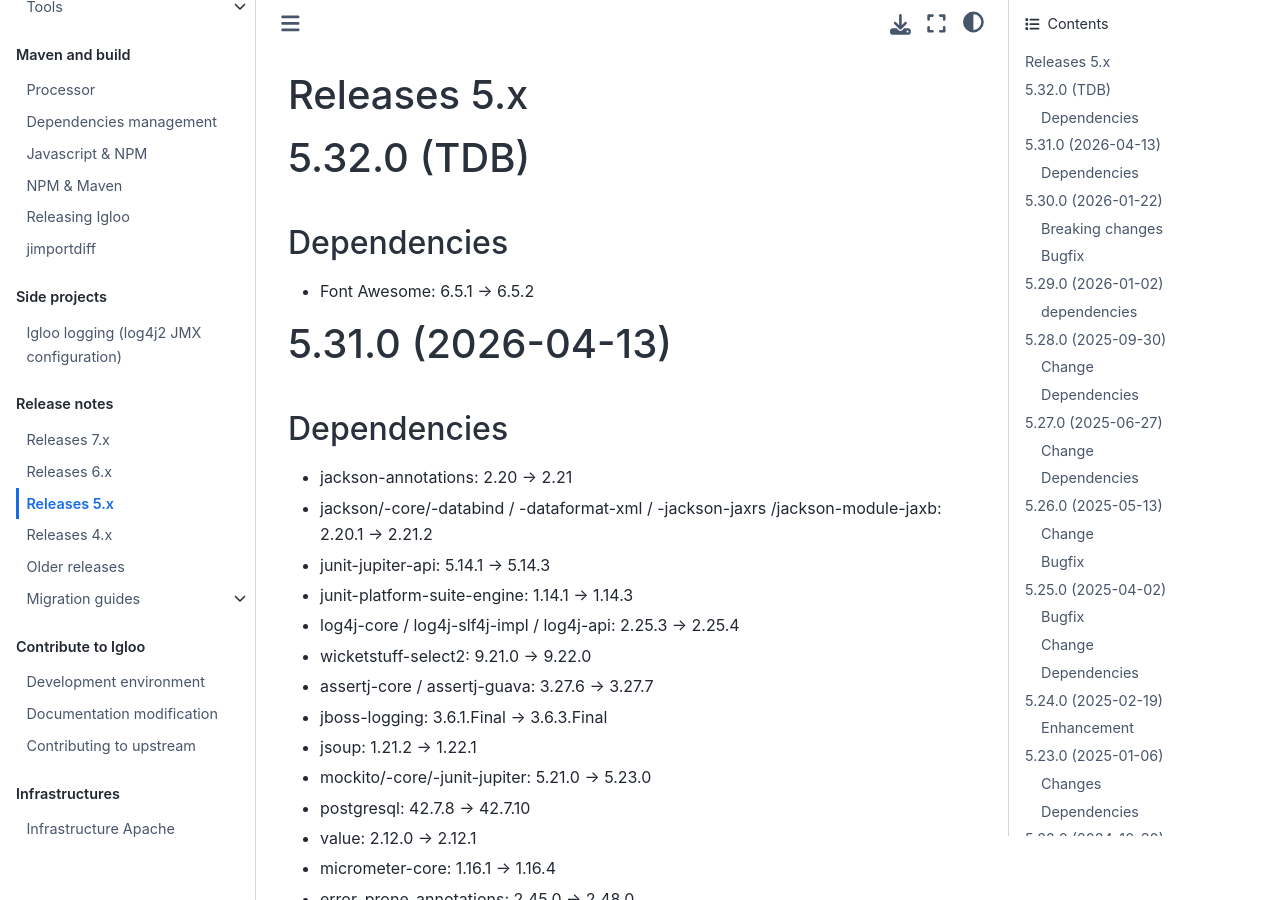
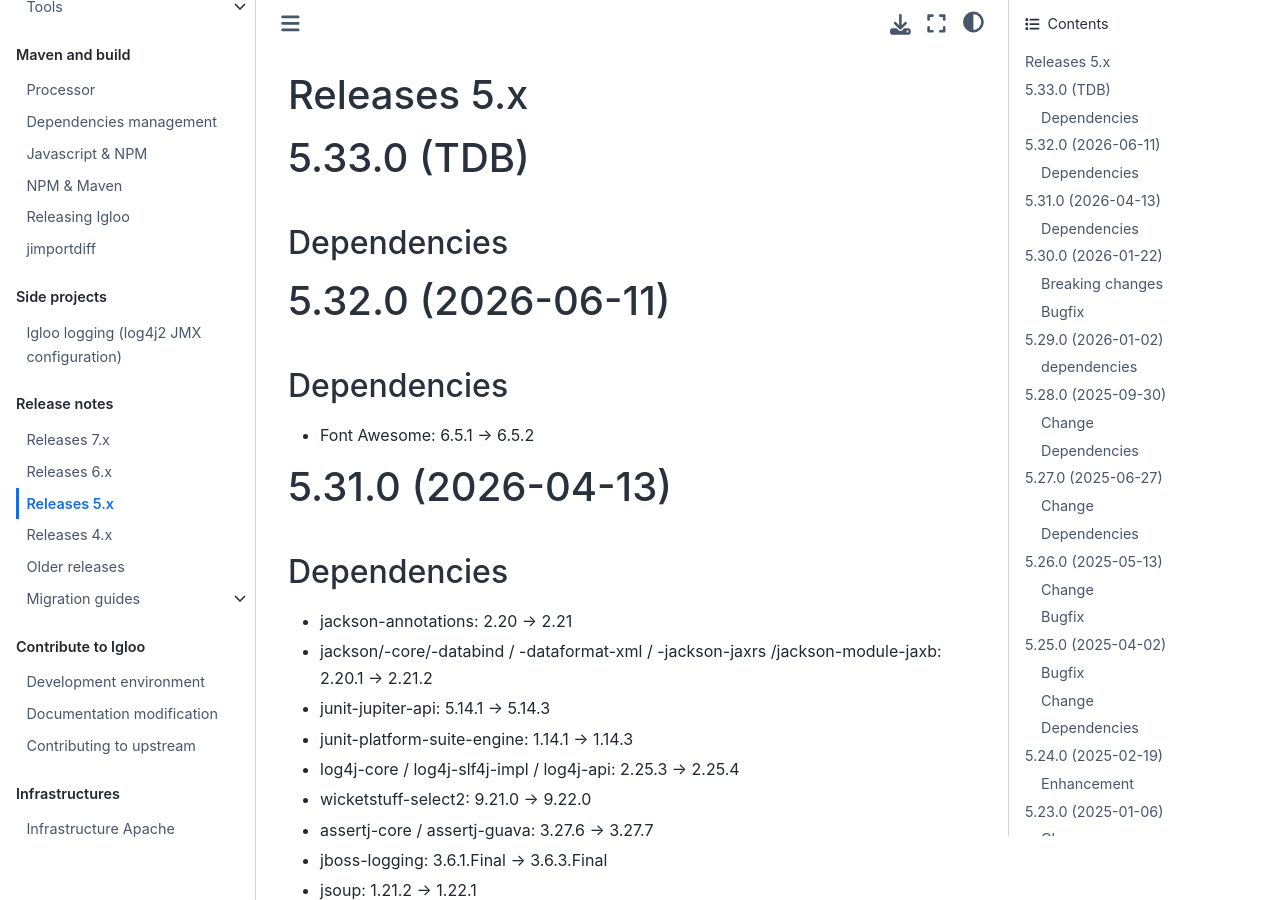
Before and after one commit to igloo-project/igloo-doc, a Sphinx documentation site: the page built from source/release-notes/releases-5.x.md, in a window 1280 px wide and 900 px high. Built offline with Sphinx 7.4.7 and the Sphinx Book theme 1.1.4, drawn with Linux system fonts in a browser that asks for light colours.

Commit message:
Update changelog

```diff
--- a/source/release-notes/releases-5.x.md
+++ b/source/release-notes/releases-5.x.md
@@ -1,8 +1,14 @@
 # Releases 5.x
+
+(v5.33.0)=
+
+# 5.33.0 (TDB)
+
+## Dependencies
 
 (v5.32.0)=
 
-# 5.32.0 (TDB)
+# 5.32.0 (2026-06-11)
 
 ## Dependencies
 
```
